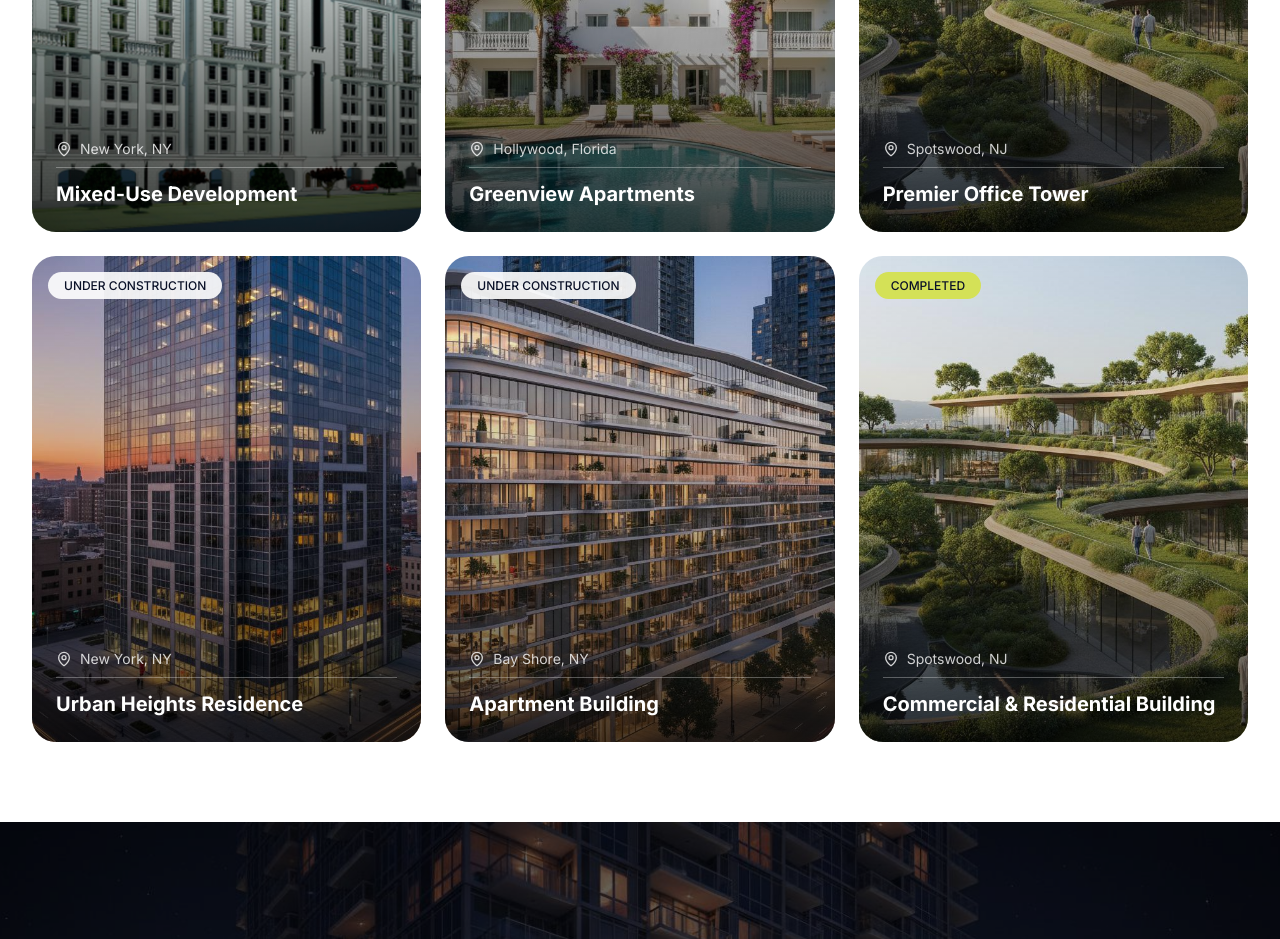
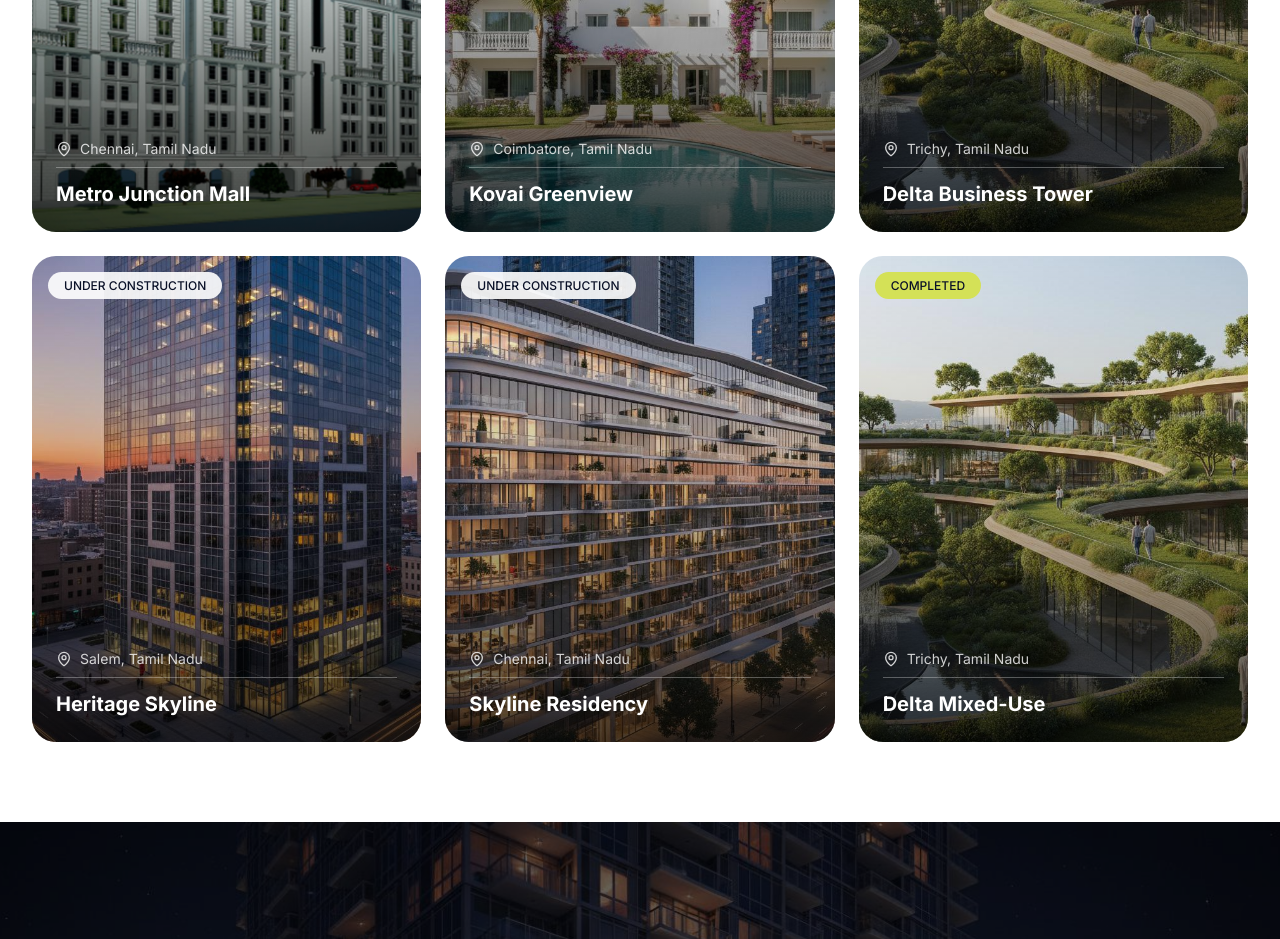
Before and after one commit to godivatech/truewaves_associates_website, a React (Vite) app: page /projects in a window 1280 px wide. Shown: the part 940-1879 px from the top of the page. Built offline with nearby package versions, Linux system fonts and the light colour scheme.

Commit message:
UI changes

```diff
--- a/src/sections/ProjectsFullPage.tsx
+++ b/src/sections/ProjectsFullPage.tsx
@@ -17,38 +17,38 @@ interface Project {
 
 const projects: Project[] = [
   {
-    title: 'Mixed-Use Development',
-    location: 'New York, NY',
+    title: 'Metro Junction Mall',
+    location: 'Chennai, Tamil Nadu',
     status: 'COMPLETED',
     image: '/images/Projects/1.jpg.jpeg',
   },
   {
-    title: 'Greenview Apartments',
-    location: 'Hollywood, Florida',
+    title: 'Kovai Greenview',
+    location: 'Coimbatore, Tamil Nadu',
     status: 'UNDER CONSTRUCTION',
     image: '/images/project-2.jpg',
   },
   {
-    title: 'Premier Office Tower',
-    location: 'Spotswood, NJ',
+    title: 'Delta Business Tower',
+    location: 'Trichy, Tamil Nadu',
     status: 'COMPLETED',
     image: '/images/project-3.jpg',
   },
   {
-    title: 'Urban Heights Residence',
-    location: 'New York, NY',
+    title: 'Heritage Skyline',
+    location: 'Salem, Tamil Nadu',
     status: 'UNDER CONSTRUCTION',
     image: '/images/project-4.jpg',
   },
   {
-    title: 'Apartment Building',
-    location: 'Bay Shore, NY',
+    title: 'Skyline Residency',
+    location: 'Chennai, Tamil Nadu',
     status: 'UNDER CONSTRUCTION',
     image: '/images/project-1.jpg',
   },
   {
-    title: 'Commercial & Residential Building',
-    location: 'Spotswood, NJ',
+    title: 'Delta Mixed-Use',
+    location: 'Trichy, Tamil Nadu',
     status: 'COMPLETED',
     image: '/images/project-3.jpg',
   },
@@ -57,7 +57,7 @@ const projects: Project[] = [
 const filterOptions = [
   { key: 'status', label: 'Project Status', options: ['All', 'Completed', 'Under Construction'] },
   { key: 'type', label: 'Project Type', options: ['All', 'Residential', 'Commercial', 'Mixed-Use'] },
-  { key: 'location', label: 'Project Location', options: ['All', 'New York', 'Florida', 'New Jersey'] },
+  { key: 'location', label: 'Project Location', options: ['All', 'Chennai', 'Coimbatore', 'Trichy', 'Salem'] },
   { key: 'budget', label: 'Project Budget', options: ['All', 'Under $1M', '$1M - $5M', '$5M+'] },
 ] as const;
 
--- a/src/sections/ProjectsSection.tsx
+++ b/src/sections/ProjectsSection.tsx
@@ -5,26 +5,26 @@ import { MapPin } from 'lucide-react';
 const projects = [
   {
     number: '01',
-    location: 'Bay Shore, NY',
-    title: 'Apartment Building',
+    location: 'Chennai, Tamil Nadu',
+    title: 'Skyline Residency',
     image: '/images/project-1.jpg',
   },
   {
     number: '02',
-    location: 'Huntsville, Alabama',
-    title: 'Eden Estate',
+    location: 'Coimbatore, Tamil Nadu',
+    title: 'Emerald Gardenia',
     image: '/images/project-2.jpg',
   },
   {
     number: '03',
-    location: 'Bay Shore, NY',
-    title: 'Vista at Council Square',
+    location: 'Madurai, Tamil Nadu',
+    title: 'Pearl City Heights',
     image: '/images/project-3.jpg',
   },
   {
     number: '04',
-    location: 'Phoenix, AZ',
-    title: 'Office Building',
+    location: 'Chennai, Tamil Nadu',
+    title: 'Tech Wave Plaza',
     image: '/images/project-4.jpg',
   },
 ];
--- a/src/sections/TeamSection.tsx
+++ b/src/sections/TeamSection.tsx
@@ -3,17 +3,17 @@ import { ArrowUpRight } from 'lucide-react';
 
 const teamMembers = [
     {
-        name: 'Dennis Daniels',
+        name: 'K. Rajendran',
         role: 'Founder & CEO',
         image: '/images/team-1.jpg',
     },
     {
-        name: 'Johan Sanford',
+        name: 'S. Karthik',
         role: 'Executive Assistant',
         image: '/images/team-2.jpg',
     },
     {
-        name: 'Floyd Miles',
+        name: 'R. Venkatesh',
         role: 'Director of Architecture',
         image: '/images/team-3.jpg',
     },
--- a/src/sections/TestimonialsSection.tsx
+++ b/src/sections/TestimonialsSection.tsx
@@ -5,17 +5,17 @@ import { ChevronLeft, ChevronRight } from 'lucide-react';
 const testimonials = [
   {
     quote: "They knew what they were doing and were incredibly knowledgeable throughout the process. A wonderful!",
-    author: "Esther Howard",
+    author: "Lakshmi Narayanan",
     role: "Assistant Project Manager",
   },
   {
     quote: "A wonderful experience! They knew what they were doing and were incredibly knowledgeable throughout the process.",
-    author: "John McConnor",
+    author: "Arumugam P.",
     role: "Senior Marketing Manager",
   },
   {
     quote: "The team exceeded our expectations in every way. Their attention to detail and commitment to quality is unmatched.",
-    author: "Sarah Mitchell",
+    author: "Kavitha Selvam",
     role: "Property Investor",
   },
 ];
```
